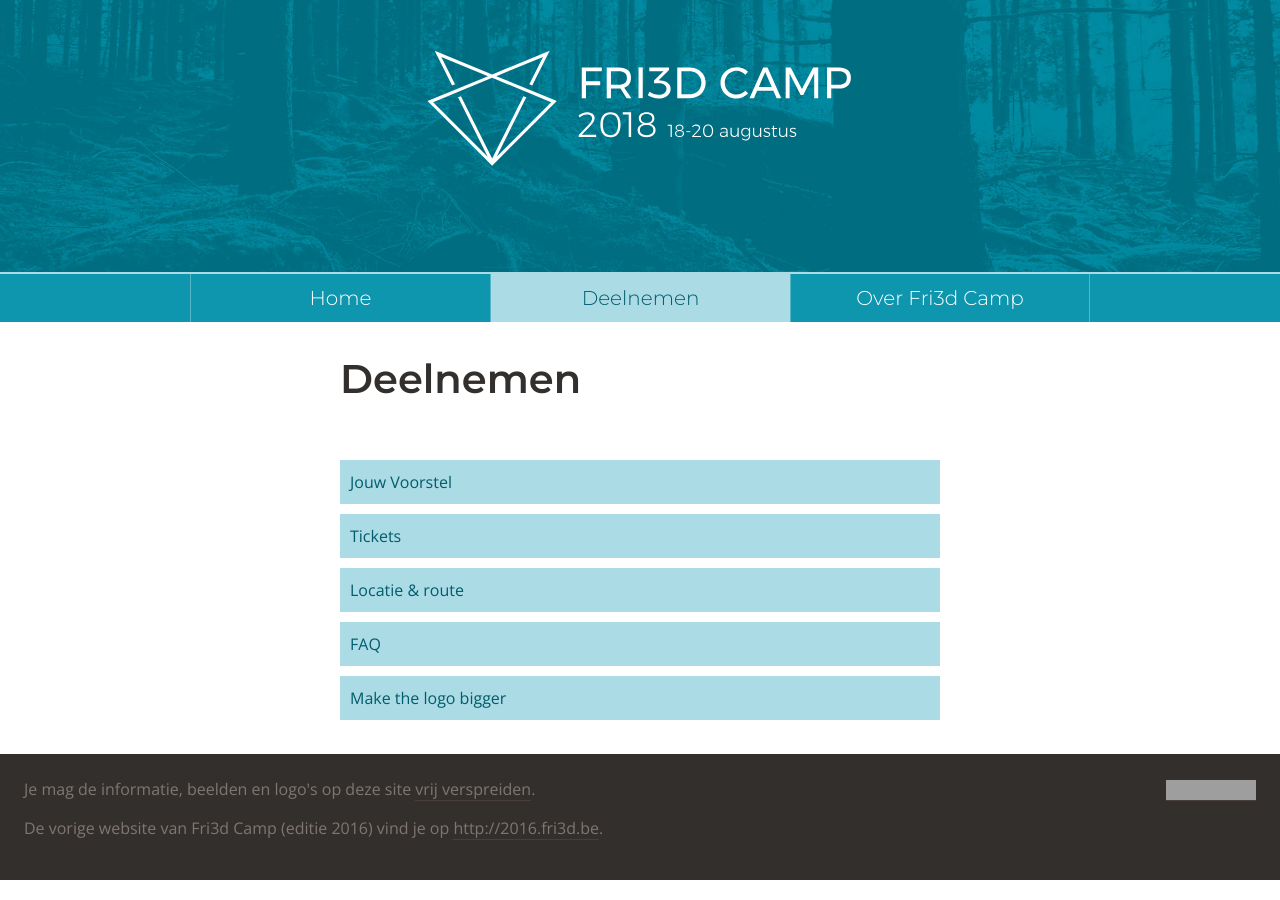
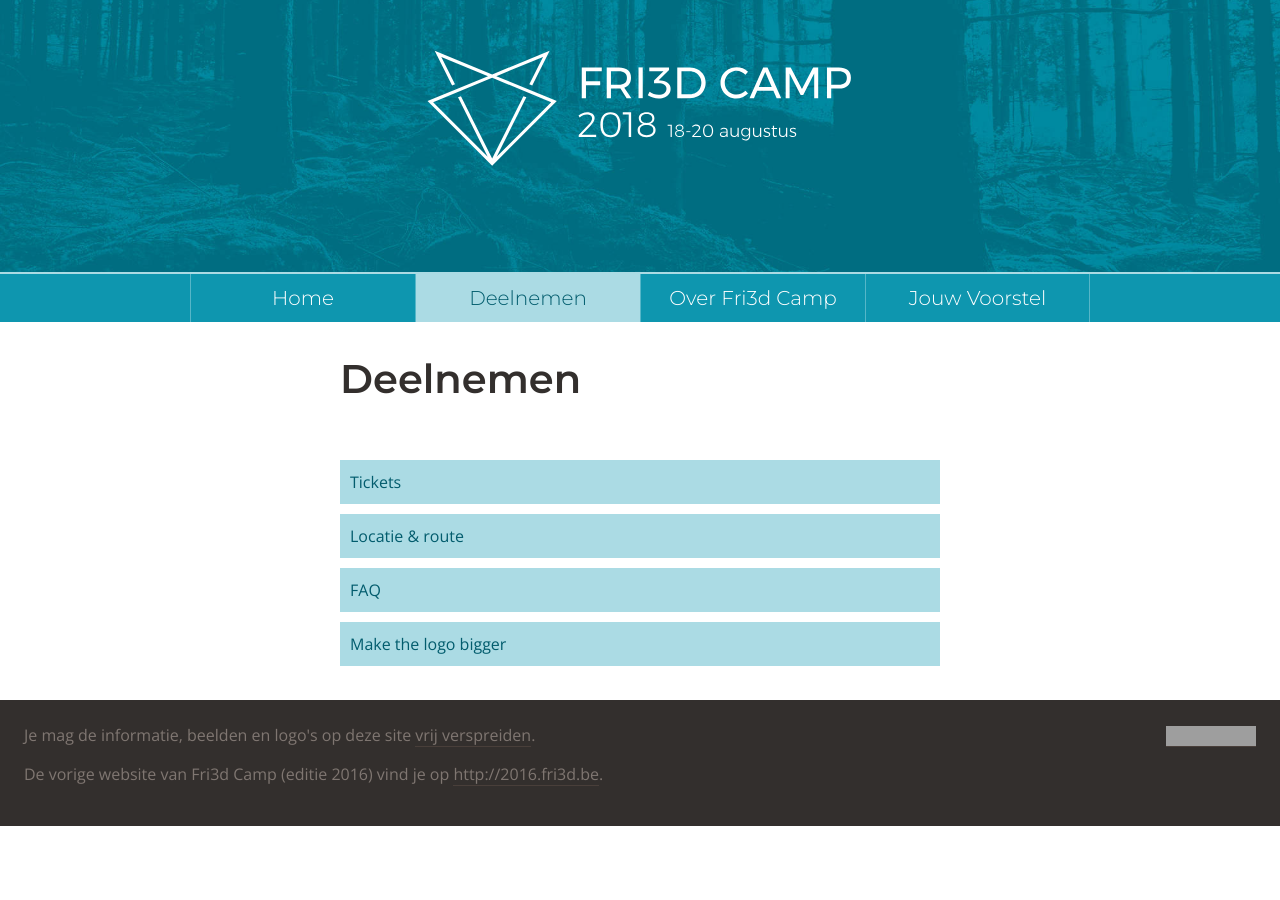
Before and after one commit to Fri3dCamp/fri3d2018-announce, a Jekyll site: the page built from deelnemen/index.html, in a window 1280 px wide. Built offline with Jekyll 4.4.1, drawn with Linux system fonts in a browser that asks for light colours; nearby versions of some CDN libraries; some of the changed lines change nothing that is shown; grey boxes are pictures that could not be loaded.

Commit message:
slightly modified nav

```diff
--- a/_data/sitetree.yml
+++ b/_data/sitetree.yml
@@ -5,10 +5,6 @@
   url: '/deelnemen/'
   title: 'Deelnemen'
   children:
-    - navitem: cfp
-      url: 'https://content.fri3d.be/cfp'
-      title: 'Jouw Voorstel'
-      parent: deelnemen
     - navitem: tickets
       url: '/deelnemen/tickets.html'
       title: 'Tickets'
@@ -23,9 +19,13 @@
       parent: deelnemen
     - navitem: logo-contest
       url: '/deelnemen/logo-contest.html'
-      title: 'Make the logo bigger'
+      title: 'Make&nbsp;the&nbsp;logo&nbsp;bigger'
       parent: deelnemen
-      menu: false
+      #menu: false
 - navitem: about
   url: '/about/'
   title: 'Over Fri3d Camp'
+- navitem: cfp
+  url: 'https://content.fri3d.be/cfp'
+  title: 'Jouw Voorstel'
+  parent: deelnemen
```
